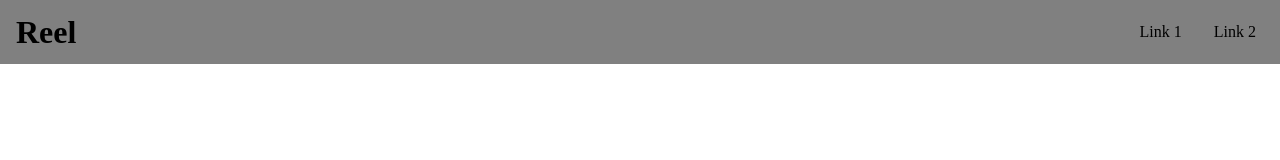
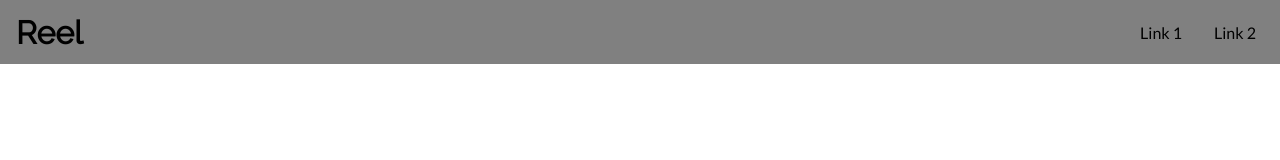
Before and after one commit to kesne/Reel, a Next.js app: page / in a window 1280 px wide. Shown: the top 160 px of the page. Built offline with nearby package versions, Linux system fonts and the light colour scheme.

Commit message:
Add Google Fonts to header

```diff
--- a/components/Nav/Item.jsx
+++ b/components/Nav/Item.jsx
@@ -11,6 +11,7 @@
     justify-content: center;
 
     cursor: pointer;
+    font-family: 'Lato', sans-serif;
 
     &:hover {
         border-bottom: 3px solid black;
--- a/components/Nav/Title.jsx
+++ b/components/Nav/Title.jsx
@@ -2,13 +2,15 @@
 
 const H1 = styled.h1`
     margin: 0;
+    height: 100%;
     padding: 8px;
     box-sizing: border-box;
-    height: 100%;
 
     display: flex;
     align-items: center;
     justify-content: center;
+
+    font-family: 'Raleway', sans-serif;
 `;
 
 export default function Title() {
--- a/pages/index.jsx
+++ b/pages/index.jsx
@@ -13,6 +13,10 @@
     <div>
         <Head>
             <title>Reel - Home</title>
+            <link
+                href="https://fonts.googleapis.com/css?family=Lato|Raleway&display=swap"
+                rel="stylesheet"
+            />
         </Head>
         <GlobalStyle />
         <Nav />
```
